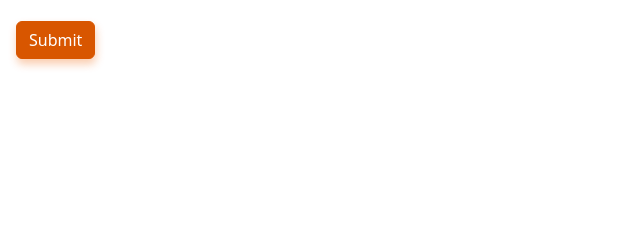
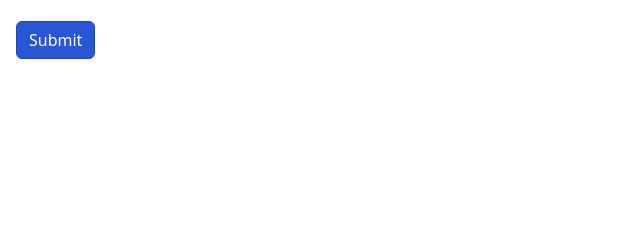
Before and after one commit to natashahans/moon-paws-contact-us, a plain HTML site: page index.html in a window 1280 px wide. In both pictures the pointer is over the button "Submit". Shown: the part 1504-1748 px from the top of the page, 636-1280 px from the left. Drawn offline with nearby package versions, Linux system fonts and the light colour scheme.

Commit message:
Update style.css

```diff
--- a/style.css
+++ b/style.css
@@ -136,16 +136,8 @@ h3 {
   .open>.dropdown-toggle.btn-primary.focus,
   .open>.dropdown-toggle.btn-primary:focus,
   .open>.dropdown-toggle.btn-primary:hover {
-    background-color: #d85600 !important;
-    border: 1px solid #d85600 !important;
+    background-color: #2856d4  !important;
   }
-
-  .btn-shadow.btn-primary {
-    box-shadow: 1px 5px 9px rgba(241, 96, 1, 0.32);
-  }
-
-
-
   /*======= Responsive ======*/
   @media (min-width: 768px) {
       .nav-custom-left {
```
